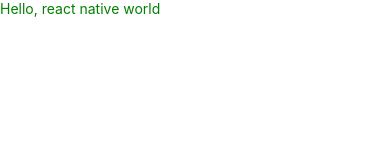
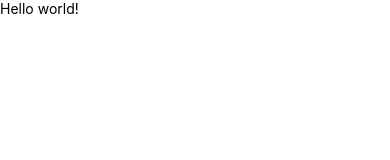
Before and after one commit to VerneriLop/ReactNativeUdemyCourse, a React Native app: screen / in a window 390 px wide. Shown: the top 160 px of the page. Built offline with nearby package versions, Linux system fonts and the light colour scheme.

Commit message:
useState training

```diff
--- a/App.tsx
+++ b/App.tsx
@@ -1,10 +1,15 @@
-import React from 'react';
-import {SafeAreaView} from 'react-native';
-import MyText from './components/MyText/MyText';
+import React, {useState} from 'react';
+import {SafeAreaView, Text} from 'react-native';
+//import MyText from './components/MyText/MyText';
+
 const App = () => {
+  const [text, setText] = useState('Hello world!');
   return (
     <SafeAreaView>
-      <MyText />
+      {/*<MyText />*/}
+      <Text onPress={() => setText('Hello world, text has changed!')}>
+        {text}
+      </Text>
     </SafeAreaView>
   );
 };
```
